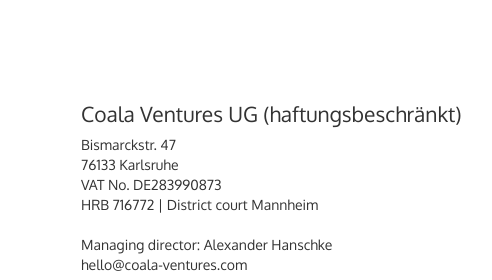
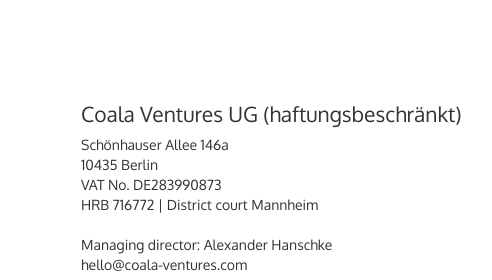
Before and after one commit to alexgutjahr/coala-ventures.com, a plain HTML site: page index.html in a window 1280 px wide. Shown: the top 280 px of the page, 574-1066 px from the left. Drawn offline with Linux system fonts and the light colour scheme.

Commit message:
Change address

```diff
--- a/index.html
+++ b/index.html
@@ -26,8 +26,8 @@
           <p>
             <h1>Coala Ventures UG (haftungsbeschr&auml;nkt)</h1>
             <address>
-              Bismarckstr. 47<br>
-              76133 Karlsruhe<br>
+              Sch&ouml;nhauser Allee 146a<br>
+              10435 Berlin<br>
               VAT No. DE283990873<br>
               HRB 716772 | District court Mannheim
             </address>
```
